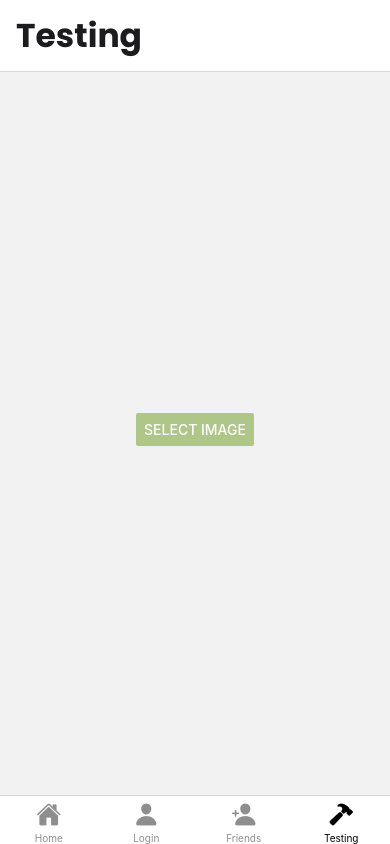
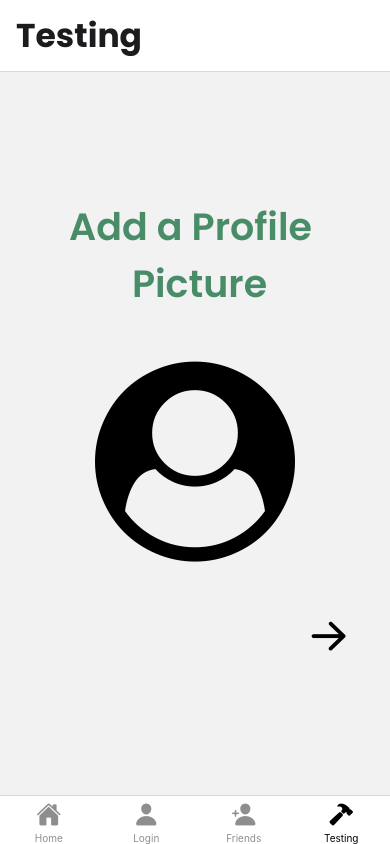
Before and after one commit to NitishGourishetty/BeWell, a React Native app: screen /Testing in a window 390 px wide. Built offline with nearby package versions, Linux system fonts and the light colour scheme.

Commit message:
YAY PFP PAGE!

```diff
--- a/Pages/LoginPage.tsx
+++ b/Pages/LoginPage.tsx
@@ -30,8 +30,8 @@ export default function LoginPage(){
                         containerStyle={styles.textField}
                         placeholder={'Username'}
                         selectionColor="#AFC689"
-                        floatingPlaceholderColor="#80828C"
-                        floatingPlaceholder
+                        // floatingPlaceholderColor="#80828C"
+                        // floatingPlaceholder
                         enableErrors
                         validate={['required', (value) => value.length > 6]}
                         validationMessage={['Field is required', 'Password is too short']}
@@ -41,8 +41,8 @@ export default function LoginPage(){
                         color="#80828C"
                         containerStyle={styles.textField}
                         placeholder={'Password'}
-                        floatingPlaceholderColor="#80828C"
-                        floatingPlaceholder
+                        // floatingPlaceholderColor="#80828C"
+                        // floatingPlaceholder
                         enableErrors
                         validate={['required', (value) => value.length > 6]}
                         validationMessage={['Field is required', 'Password is too short']}
@@ -104,7 +104,8 @@ const styles = StyleSheet.create({
         marginBottom: 15,
         backgroundColor: "#F1F3F6",
         borderRadius: 10,
-        paddingLeft: 20
+        paddingLeft: 20,
+        paddingTop: 20
     },
     button: {
         marginBottom: 5,
--- a/Pages/MainHomeModules/CalendarModule.tsx
+++ b/Pages/MainHomeModules/CalendarModule.tsx
@@ -43,7 +43,7 @@ const HabitBlock: React.FC<HabitBlockProps> = ({ title, beginningTime, endingTim
 
 
     return (
-        <View style={{ backgroundColor: backgroundColor, paddingHorizontal: 25, paddingVertical: 4, marginVertical: 5, marginHorizontal: 10, borderRadius: 12, width: 200 }}>
+        <View style={{ backgroundColor: backgroundColor, paddingHorizontal: 25, paddingVertical: 4, marginVertical: 5, marginHorizontal: 10, borderRadius: 12, width: 150 }}>
             <Text style={{ fontFamily: "Poppins-Regular", color: "#FFFEFC" }}>
                 {title}
             </Text>
@@ -79,6 +79,7 @@ export default function CalendarModule() {
 export const ModuleStyles = StyleSheet.create({
     Module: {
         height: '24%',
+        width : "90%",
         borderRadius: 12,
         backgroundColor: '#B1BC9E',
         flexDirection: 'row',
--- a/Pages/MainHomePage.tsx
+++ b/Pages/MainHomePage.tsx
@@ -46,8 +46,8 @@ const styles = StyleSheet.create({
     Subheading: {
         fontFamily: "Poppins-SemiBold",
         fontSize: 22,
-        marginBottom: "2%",
-        marginTop: "2%",
+        marginBottom: "4%",
+        marginTop: "4%",
         justifyContent: "flex-start",
         alignSelf: "flex-start",
         marginLeft: '7%'
--- a/Pages/NamePage.tsx
+++ b/Pages/NamePage.tsx
@@ -1,4 +1,4 @@
-import React from "react";
+import * as React from "react";
 import { useCustomFonts } from "../assets/fonts/fontDeclarations";
 import { ScrollView, View, StyleSheet } from "react-native";
 import { Text, TextField } from 'react-native-ui-lib';
--- a/Pages/ProfilePicturePage.tsx
+++ b/Pages/ProfilePicturePage.tsx
@@ -1,42 +1,75 @@
 import * as React from 'react';
-import { useState, useEffect, useCallback } from 'react';
-import { Image, View, Button, StyleSheet } from 'react-native';
-import * as ImagePicker from 'react-native-image-picker';
+import { useState } from 'react';
+import { Dimensions, Image, ScrollView, View, TouchableOpacity, StyleSheet, Text } from 'react-native';
+import { launchImageLibraryAsync } from 'expo-image-picker';
 import { useCustomFonts } from "../assets/fonts/fontDeclarations";
+import { FontAwesome, AntDesign } from '@expo/vector-icons';
+
+const height = Dimensions.get("window").height * 0.9;
 
 export default function ProfilePicturePage(){
     useCustomFonts();
     const [imageSource, setImageSource] = useState(null);
-    const openImagePicker = () => {
-        ImagePicker.launchImageLibrary({ mediaType : "photo"}, (response) => {
-          if (response.didCancel) {
-            console.log('User cancelled image picker');
-          } else if (response.errorCode) {
-            console.log('Image picker error: ', response.errorMessage);
+    const openImagePicker = async () => {
+        let result = await launchImageLibraryAsync({
+            allowsEditing: true,
+            quality: 1,
+        })
+        if (!result.canceled) {
+            setImageSource(result.assets?.[0]?.uri);
         } else {
-            let imageUri = response.assets?.[0]?.uri;
-            setImageSource(imageUri);
+            alert('You did not select any image.');
         }
-        });
-      };
+    }
         return (
-            <View style={styles.container}>
-                {imageSource && (
-                    <Image source={{ uri: imageSource }} style={styles.image} resizeMode="cover" />
+            <ScrollView contentContainerStyle={styles.container}>
+                <Text style={styles.title}>
+                    {'Add a Profile \n Picture'}
+                </Text>
+                <View style={styles.content}>
+                <TouchableOpacity onPress={openImagePicker}>
+                    {imageSource ? (
+                    <Image
+                        source={{ uri: imageSource }}
+                        style={{ width: 200, height: 200, borderRadius : 100}}
+                    />
+                    ) : (
+                    <FontAwesome name="user-circle" size={200} color="black" />
                     )}
-                <Button title="Select Image" onPress={openImagePicker} color="#AFC689"/>
+                </TouchableOpacity>
+                <TouchableOpacity style={styles.arrow}>
+                    <AntDesign name="arrowright" size={45} />
+                </TouchableOpacity>
             </View>
+        </ScrollView>
         )
 };
+
 const styles = StyleSheet.create({
     container: {
         flex: 1,
-    justifyContent: 'center',
-    alignItems: 'center',
+        alignItems: "center",
+        justifyContent: "center",
+        backgroundColor: "E6D6B8"
     },
-  image: {
-    width: 200,
-    height: 200,
-    marginBottom: 20,
+    content: {
+        width: "80%",
+        alignItems: "center",
     },
+    title: {
+        fontSize: height/20,
+        textAlign: "center",
+        color: "#498C68",
+        fontFamily: 'Poppins-SemiBold',
+        marginBottom: 50
+    },
+    button: {
+        borderBottomColor: '#AFC689',
+        borderBottomWidth: 1,
+        marginBottom: 20
+    },
+    arrow: {
+        alignSelf: 'flex-end',
+        marginTop: 50
+    }
 });
--- a/Pages/SignUpPageAuth(notInUse).tsx
+++ b/Pages/SignUpPageAuth(notInUse).tsx
@@ -1,4 +1,4 @@
-import React from "react";
+import * as React from "react";
 import { useCustomFonts } from "../assets/fonts/fontDeclarations";
 import { ScrollView, View, StyleSheet } from "react-native";
 import { Text, Button } from 'react-native-ui-lib';
--- a/package.json
+++ b/package.json
@@ -36,7 +36,8 @@
     "react-native-url-polyfill": "^2.0.0",
     "react-native-vector-icons": "^10.0.3",
     "start": "^5.1.0",
-    "typescript": "^5.3.0"
+    "typescript": "^5.3.0",
+    "expo-image-picker": "~14.7.1"
   },
   "devDependencies": {
     "@babel/core": "^7.20.0"
```
Also changed, not shown: 15 other files (tests, documents, lock files or other folders). Lines whose indentation alone changed are shown as unchanged.
